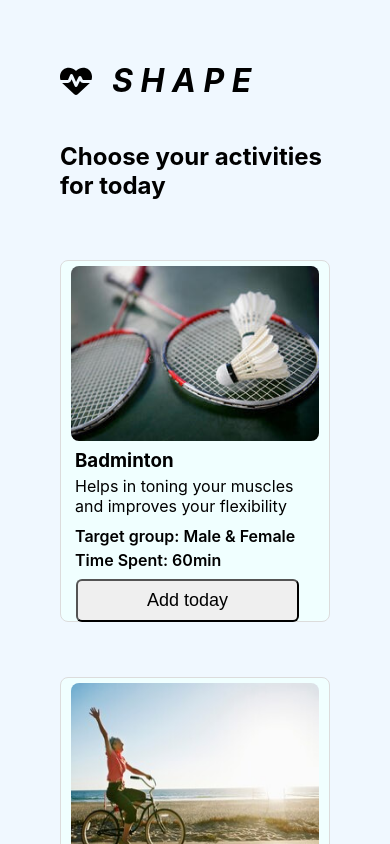
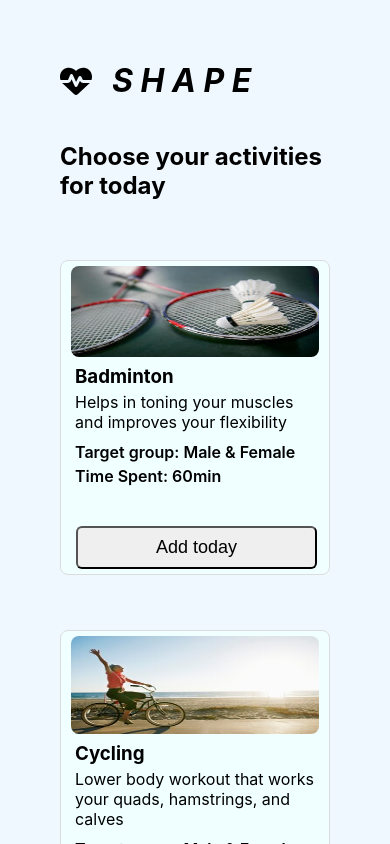
Before and after one commit to sanisaha/shape-fitness-web, a React (Create React App) app: page / in a window 390 px wide. Shown: the top 844 px of the page. Built offline with nearby package versions, Linux system fonts and the light colour scheme.

Commit message:
finally check design and responsiveness

```diff
--- a/src/Component/Exercise/Exercise.css
+++ b/src/Component/Exercise/Exercise.css
@@ -50,6 +50,20 @@
 @media only screen and (max-width: 700px) {
     .exercise-category img {
         width: 100%;
-        height: 50%;
+        height: 30%;
+    }
+
+    .exercise-category {
+        position: relative;
+    }
+
+    .btn-add {
+        bottom: 0;
+        position: absolute;
+    }
+
+    .exercise-info {
+        margin-bottom: 10px;
+        font-weight: 600;
     }
 }
--- a/src/Component/User/User.css
+++ b/src/Component/User/User.css
@@ -55,8 +55,7 @@
 .break {
     display: flex;
     justify-content: space-between;
-    background-color: rgb(223, 227, 230);
-    padding: 4px 10px;
+    padding: 4px 7px;
     border-radius: 8px;
 
 }
@@ -95,3 +94,15 @@
     font-weight: 600;
     font-size: medium;
 }
+
+@media only screen and (max-width: 700px) {
+    .break {
+        margin-right: 20px;
+        padding-right: 20px;
+    }
+
+    .break p {
+        padding: 10px;
+        border-radius: 50%;
+    }
+}
```
